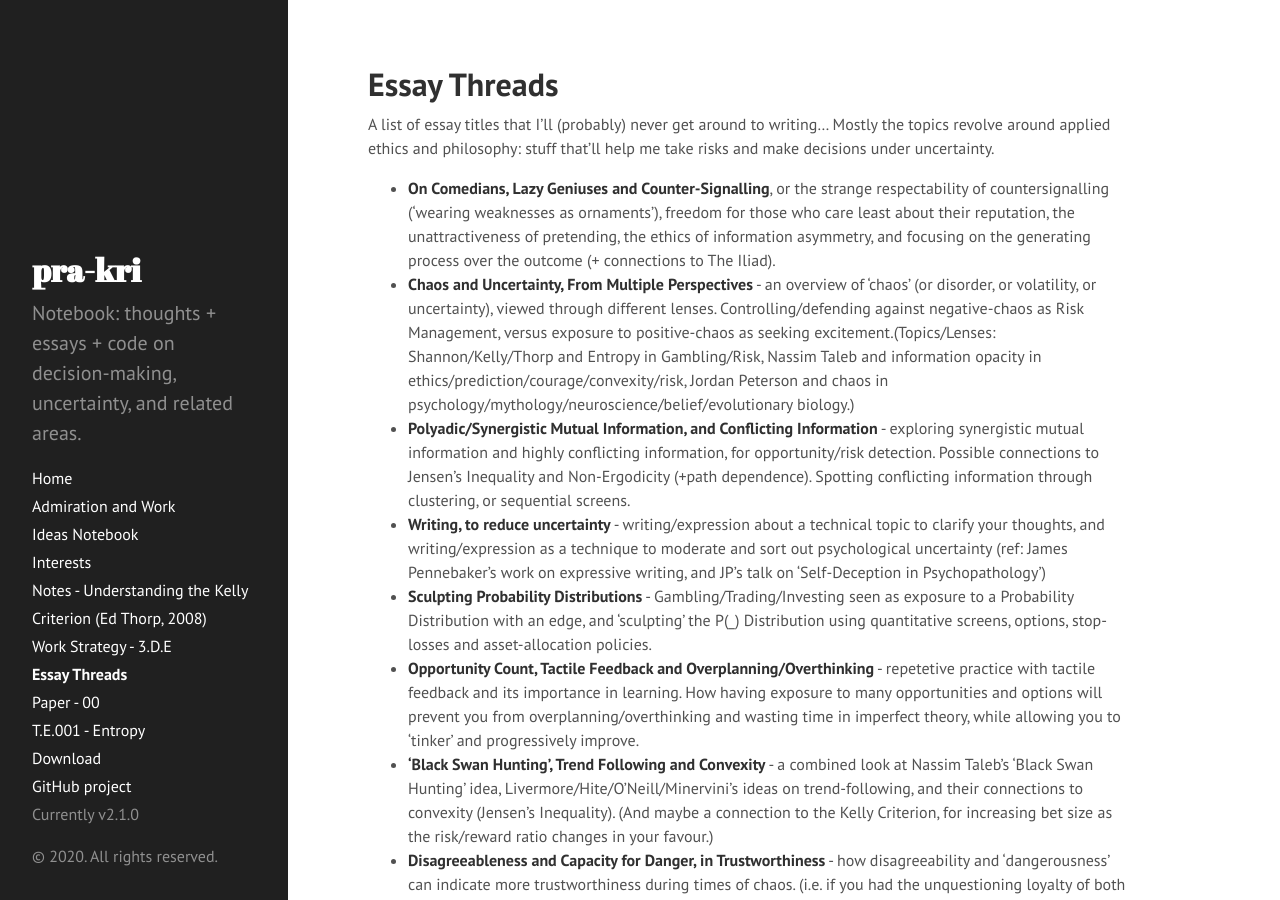
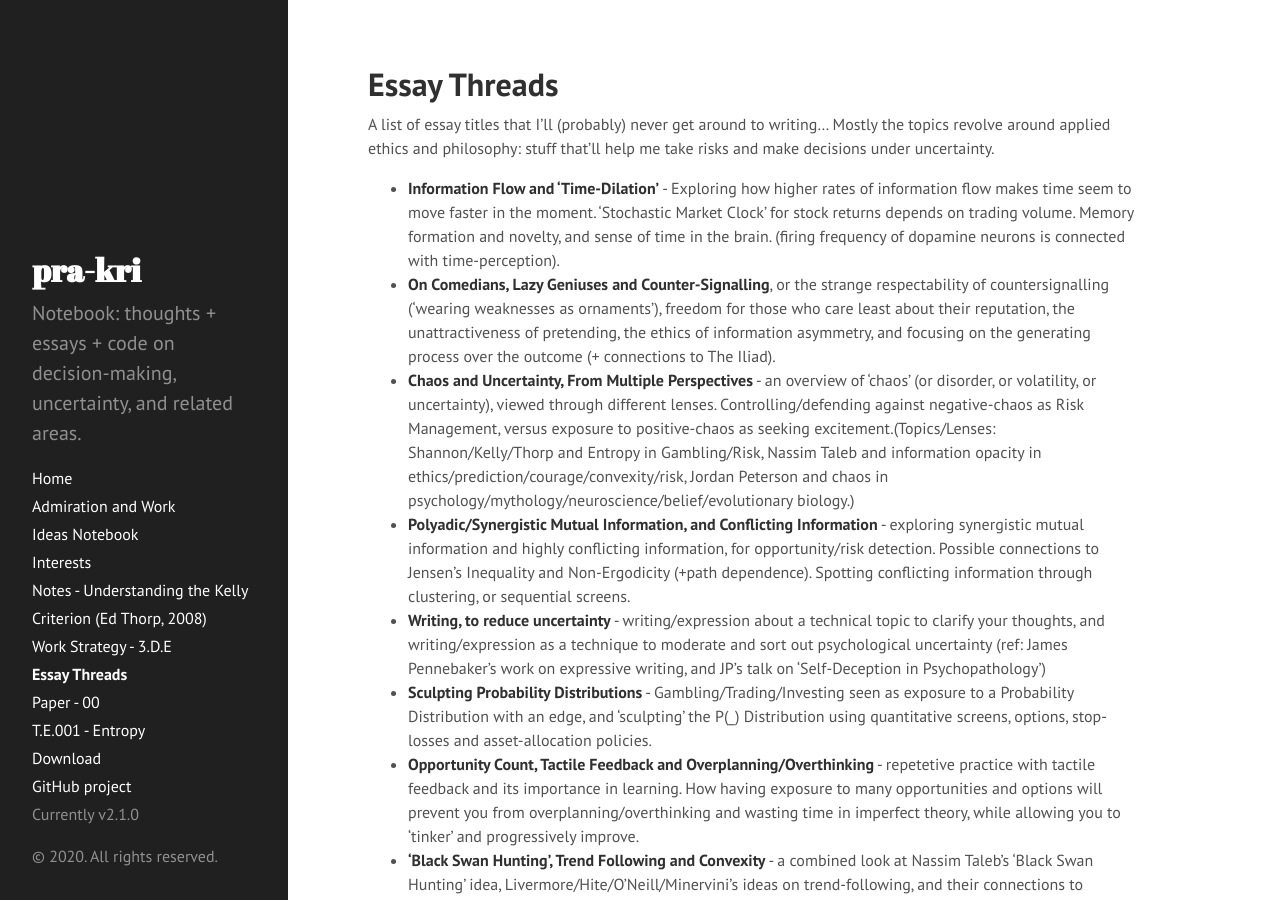
Before and after one commit to pra-kri/pra-kri.github.io, a Jekyll site: the page built from essay_threads.md, in a window 1280 px wide and 900 px high. Built offline with Jekyll 4.4.1, drawn with Linux system fonts in a browser that asks for light colours.

Commit message:
Update essay_threads.md

```diff
--- a/essay_threads.md
+++ b/essay_threads.md
@@ -6,6 +6,7 @@ title: Essay Threads
 A list of essay titles that I'll (probably) never get around to writing...
 Mostly the topics revolve around applied ethics and philosophy: stuff that'll help me take risks and make decisions under uncertainty.
 
+* **Information Flow and 'Time-Dilation'** - Exploring how higher rates of information flow makes time seem to move faster in the moment. 'Stochastic Market Clock' for stock returns depends on trading volume. Memory formation and novelty, and sense of time in the brain. (firing frequency of dopamine neurons is connected with time-perception).
 * **On Comedians, Lazy Geniuses and Counter-Signalling**, or the strange respectability of countersignalling ('wearing weaknesses as ornaments'), freedom for those who care least about their reputation, the unattractiveness of pretending, the ethics of information asymmetry, and focusing on the generating process over the outcome (+ connections to The Iliad).
 * **Chaos and Uncertainty, From Multiple Perspectives** - an overview of 'chaos' (or disorder, or volatility, or uncertainty), viewed through different lenses. Controlling/defending against negative-chaos as Risk Management, versus exposure to positive-chaos as seeking excitement.(Topics/Lenses: Shannon/Kelly/Thorp and Entropy in Gambling/Risk, Nassim Taleb and information opacity in ethics/prediction/courage/convexity/risk, Jordan Peterson and chaos in psychology/mythology/neuroscience/belief/evolutionary biology.)
 * **Polyadic/Synergistic Mutual Information, and Conflicting Information** - exploring synergistic mutual information and highly conflicting information, for opportunity/risk detection. Possible connections to Jensen's Inequality and Non-Ergodicity (+path dependence). Spotting conflicting information through clustering, or sequential screens.
```
